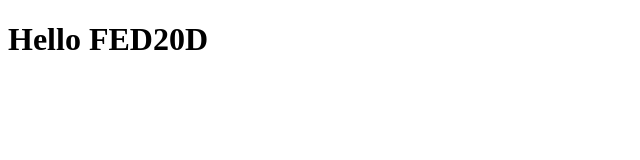
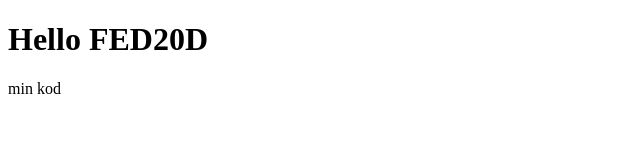
Before and after one commit to TheRakib/fed20dtest2, a plain HTML site: page index.html in a window 1280 px wide. Shown: the full height of the page, 0-640 px from the left. Drawn offline with Linux system fonts and the light colour scheme.

```diff
--- a/index.html
+++ b/index.html
@@ -11,5 +11,6 @@
      <h1> Hello FED20D </h1>
 
 
+     <div> min kod </div>
 </body>
 </html>
```
Also changed, not shown: 1 other file.
